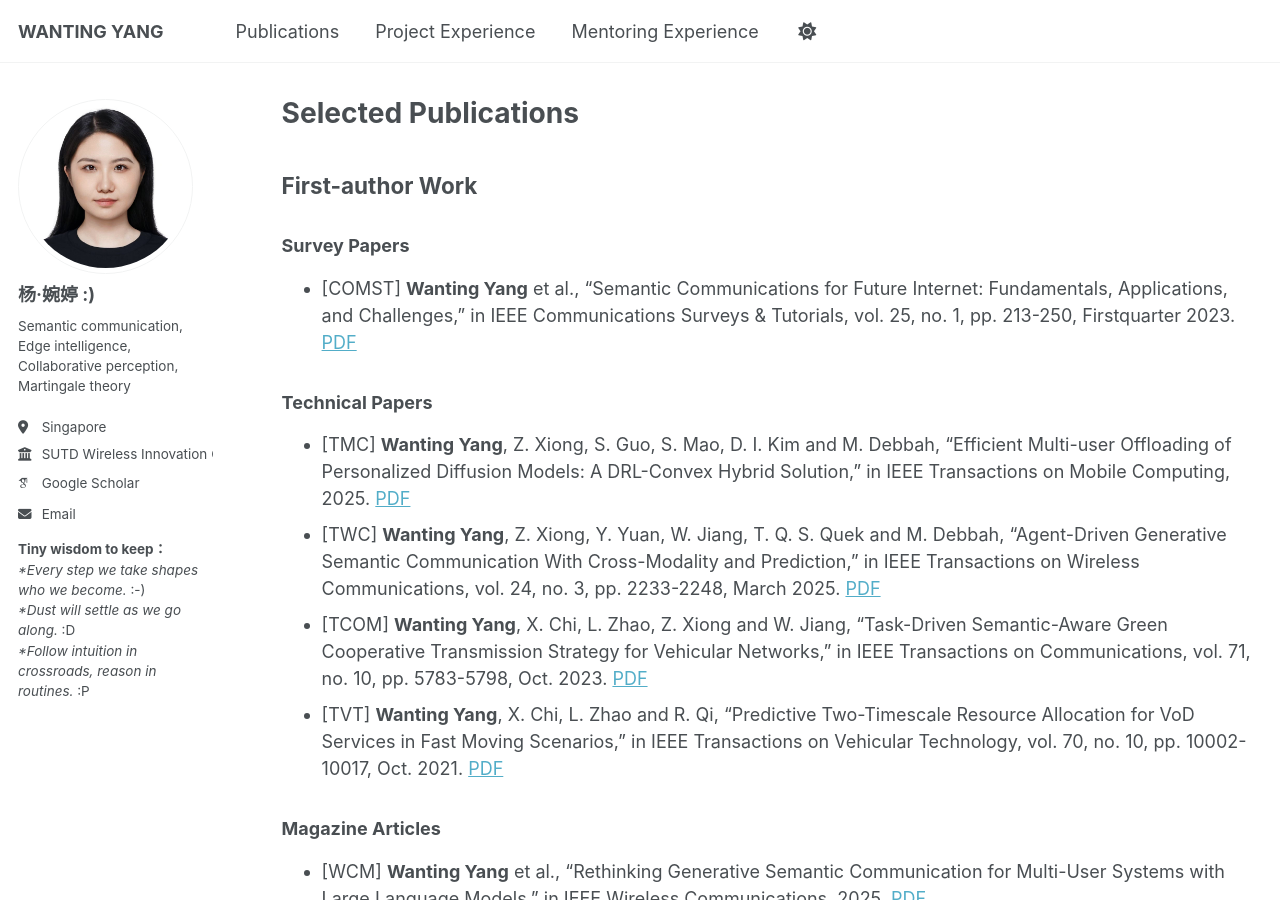
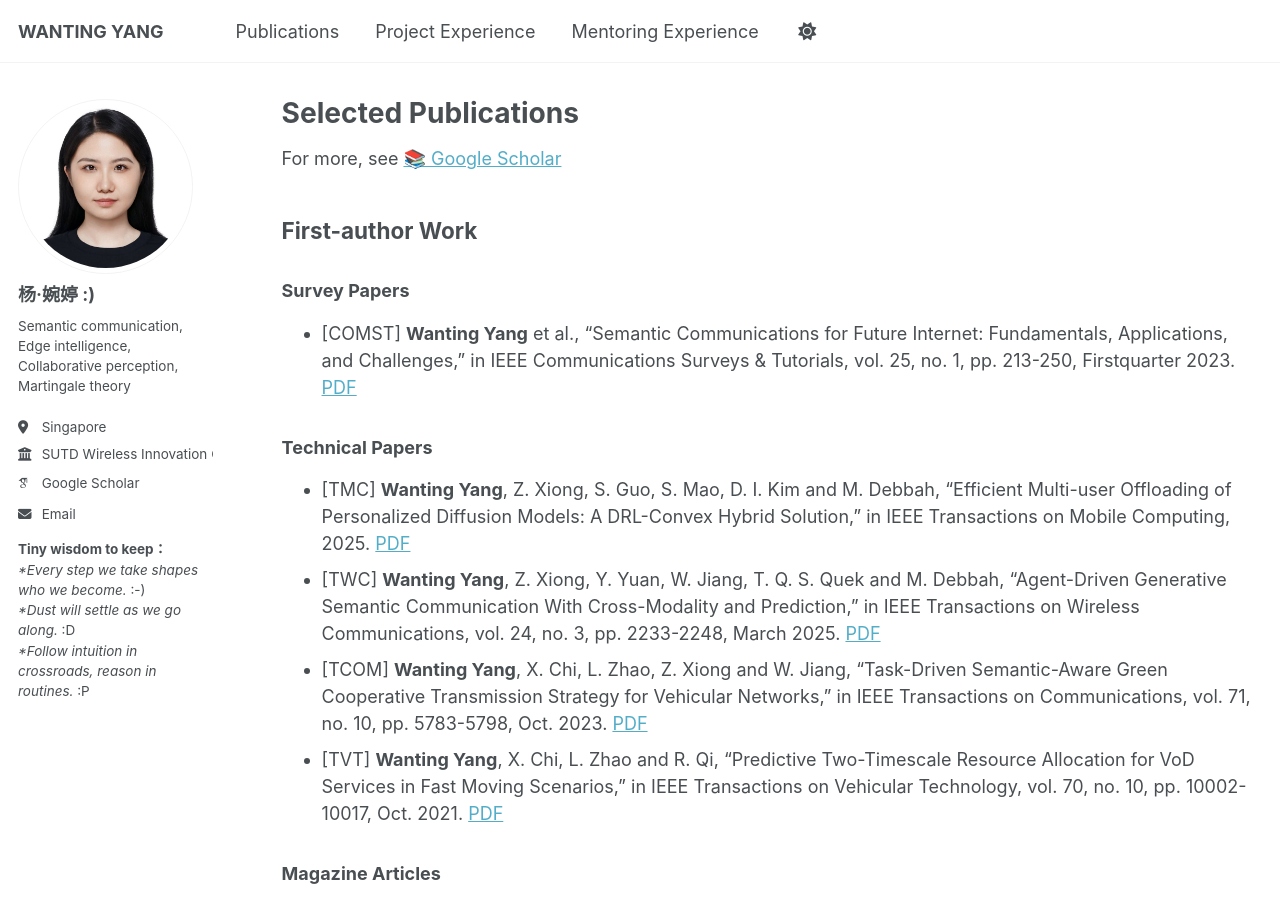
Before and after one commit to wty2011jl/wty2011jl.github.io, a Jekyll site: the page built from _pages/publications.md, in a window 1280 px wide and 900 px high. Built offline with Jekyll 4.4.1, drawn with Linux system fonts in a browser that asks for light colours; some web fonts are replaced; a script that is not in the unit is left out.

Commit message:
Update publications.md

```diff
--- a/_pages/publications.md
+++ b/_pages/publications.md
@@ -6,7 +6,7 @@ author_profile: true
 redirect_from:
   - /resume
 ---
-
+For more, see [📚 Google Scholar](https://scholar.google.com/citations?user=YOUR-ID)
 
 ## First-author Work
 
```
